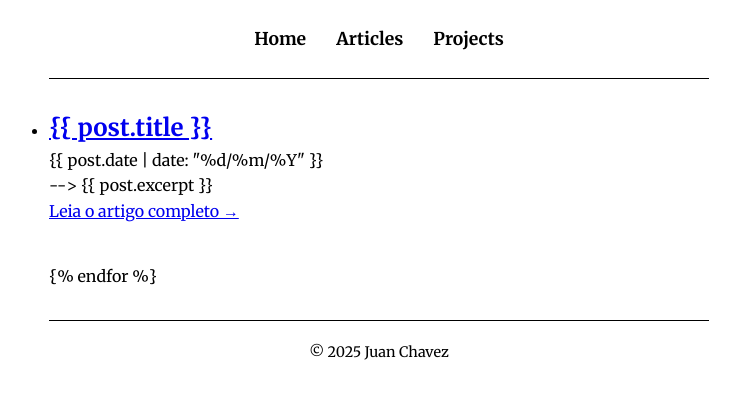
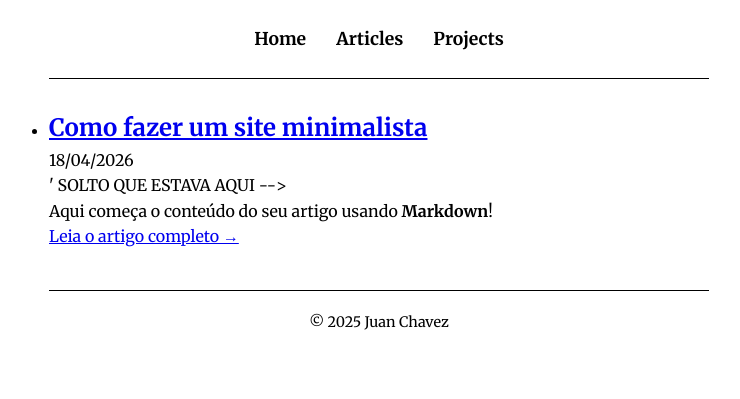
Before and after one commit to chavezjuan/chavezjuan.github.io, a Jekyll site: the page built from articles.html, in a window 1280 px wide. Shown: the top 399 px of the page, without its empty margins (261-1001 px from the left). Built offline with Jekyll 4.4.1, drawn with Linux system fonts in a browser that asks for light colours.

Commit message:
fix: added front matter and fix articles loop logic

```diff
--- a/articles.html
+++ b/articles.html
@@ -1,3 +1,5 @@
+---
+---
 <!DOCTYPE html>
 <html lang="en">
 
@@ -30,12 +32,13 @@
 
         <main class="h-feed" itemscope itemtype="https://schema.org/Blog">
             <ul>
+                {% for post in site.posts %}
                 <li style="margin-bottom: 40px;">
                     <h2><a href="{{ post.url }}">{{ post.title }}</a></h2>
                     <span>{{ post.date | date: "%d/%m/%Y" }}</span>
 
                     <div class="resumo-artigo">
-                        -->
+                        ' SOLTO QUE ESTAVA AQUI -->
                         {{ post.excerpt }}
                     </div>
 
```
